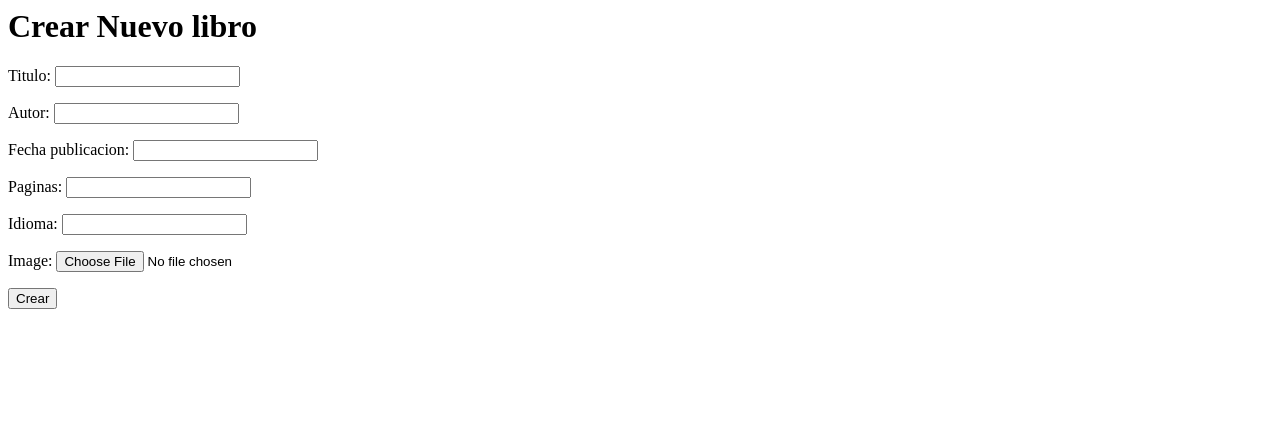
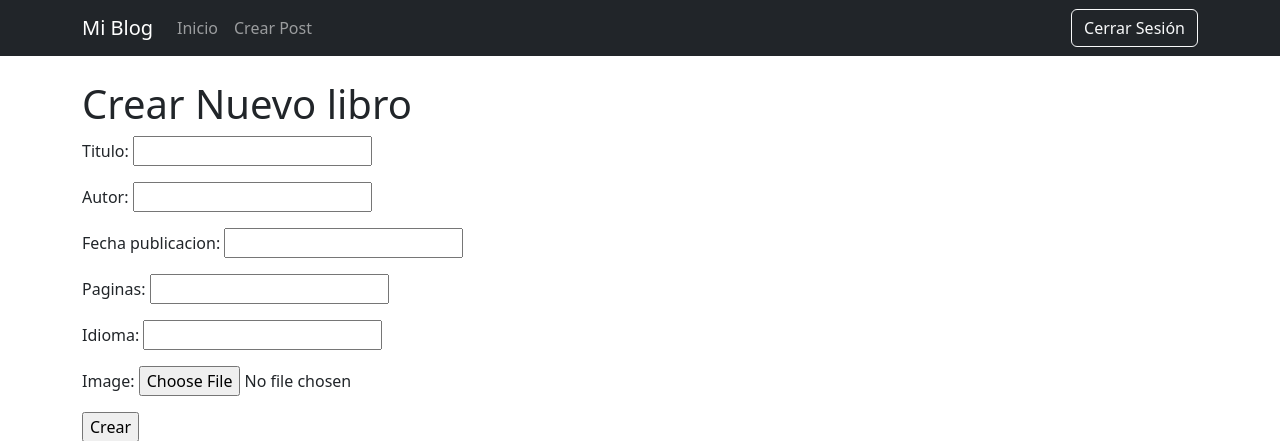
Before and after one commit to caroduarg/ni-idea, a Django app: page /libros/create/ in a window 1280 px wide. Shown: the top 441 px of the page. Run offline with Django 5.2, Linux system fonts and the light colour scheme.

Commit message:
navbar extendida a creater

```diff
--- a/templates/includes/navbar.html
+++ b/templates/includes/navbar.html
@@ -14,21 +14,21 @@
     <!-- Navbar -->
     <nav class="navbar navbar-expand-lg navbar-dark bg-dark">
         <div class="container">
-            <a class="navbar-brand" href="{% url 'post_list' %}">Mi Blog</a>
+            <a class="navbar-brand" href="#">Mi Blog</a> <!-- arreglar la url {% url 'post_list' %} -->
             <button class="navbar-toggler" type="button" data-bs-toggle="collapse" data-bs-target="#navbarNav">
                 <span class="navbar-toggler-icon"></span>
             </button>
             <div class="collapse navbar-collapse" id="navbarNav">
                 <ul class="navbar-nav me-auto">
                     <li class="nav-item">
-                        <a class="nav-link" href="{% url 'post_list' %}">Inicio</a>
+                        <a class="nav-link" href="#">Inicio</a> <!-- arreglar la url {% url 'post_list' %} -->
                     </li>
                     <li class="nav-item">
                         <a class="nav-link" href="{% url 'post_create' %}">Crear Post</a>
                     </li>
                 </ul>
                 <div class="d-flex">
-                    <form action="{% url 'logout' %}" method="post" class="my-auto">
+                    <form action="#" method="post" class="my-auto"> <!-- arregla el action va {% url 'logout'%}-->
                         {% csrf_token %}
                         <button type="submit" class="btn btn-outline-light">
                             Cerrar Sesión
@@ -47,4 +47,4 @@
     <!-- Bootstrap JS -->
     <script src="https://cdn.jsdelivr.net/npm/bootstrap@5.3.0/dist/js/bootstrap.bundle.min.js"></script>
 </body>
-</html> lo quiero basico es sobre una biblioteca y un css aparte basico igual
+</html>
--- a/templates/post_create.html
+++ b/templates/post_create.html
@@ -1,5 +1,5 @@
 
-
+{% extends 'includes/navbar.html' %}
 
 {% block content %}
 
```
